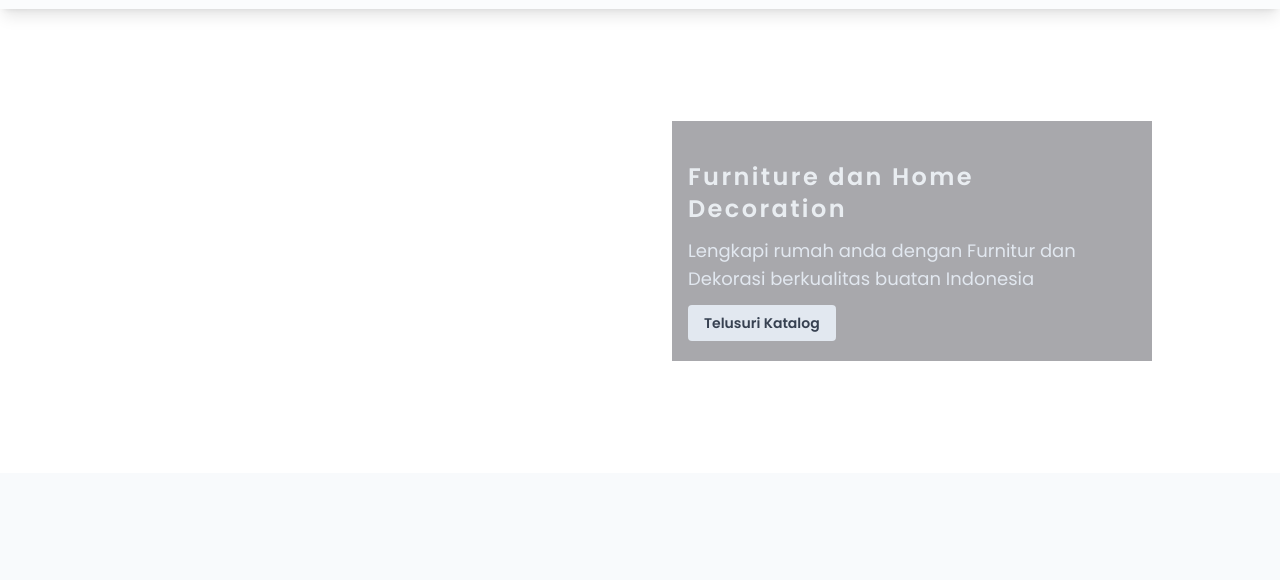
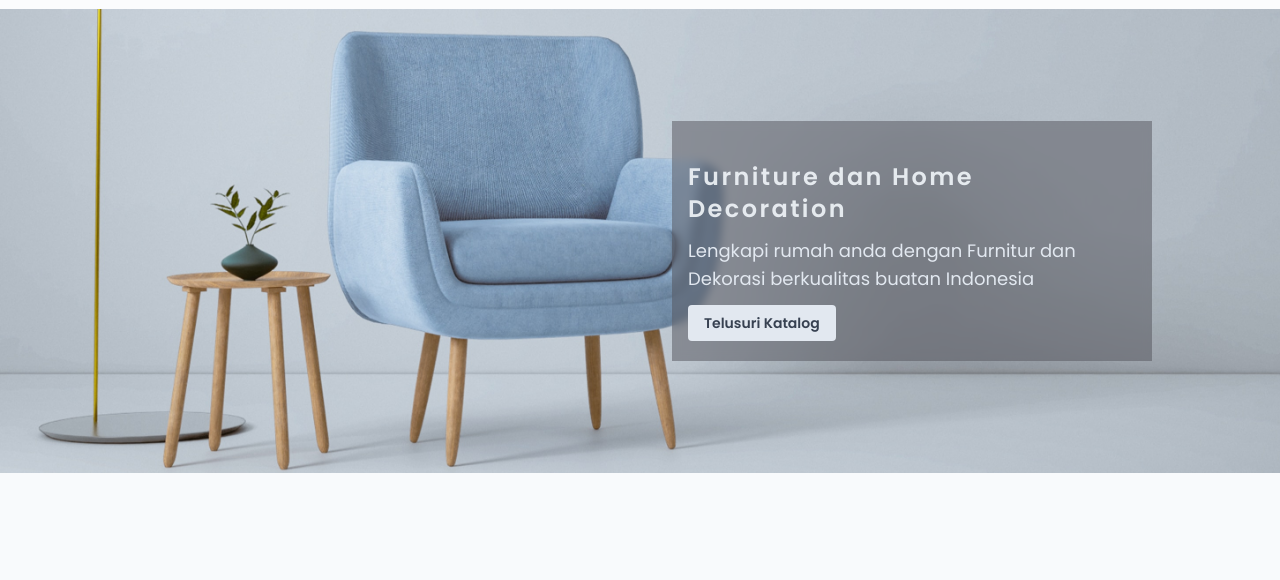
Before and after one commit to epn-andy/ecommerce-kayu-cilik, a website: page index.html in a window 1280 px wide. Shown: the part 71-651 px from the top of the page. Drawn offline with Linux system fonts and the light colour scheme; the site is published under a folder, as on GitHub Pages, so addresses that start at the root find nothing; a script that the page names is missing.

Commit message:
first commit

```diff
--- a/index.html
+++ b/index.html
@@ -87,7 +87,7 @@
     <section id="hero">
         <div class="container mx-auto max-w-full  overflow-hidden">
             <div class="flex bg-cover px-6 py-44 sm:px-20 sm:py-28 lg:py-18 lg:pr-32 sm:justify-end hover:scale-105 transition duration-[5000ms]"
-                style="background-image: url('/dist/img/2.png');">
+                style="background-image: url('dist/img/2.png');">
                 <div class="mx-auto sm:m-0 bg-zinc-600/50 backdrop-blur-sm px-4 py-10 w-80 h-[18rem] sm:text-start flex
                     flex-wrap items-center justify-center text-center sm:justify-start sm:h-60 sm:w-96 lg:w-[30rem]
                     ">
```
